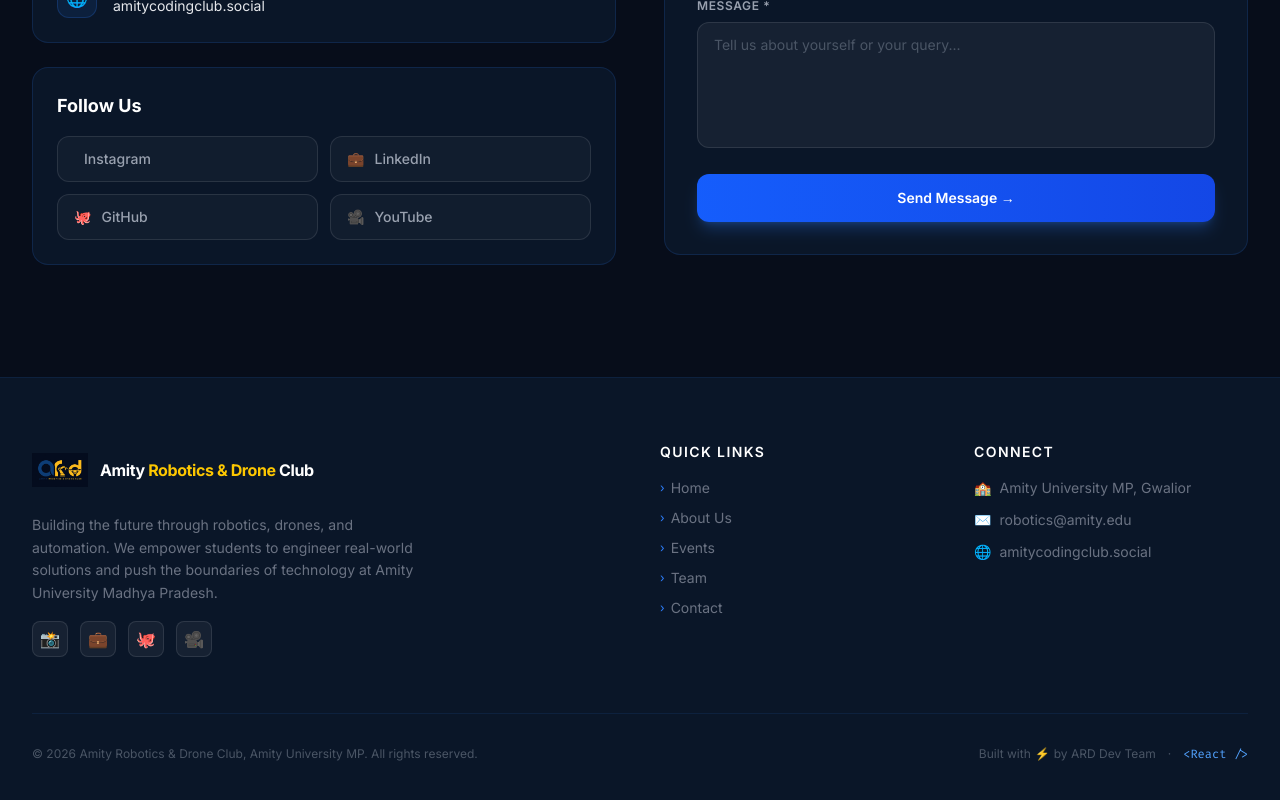
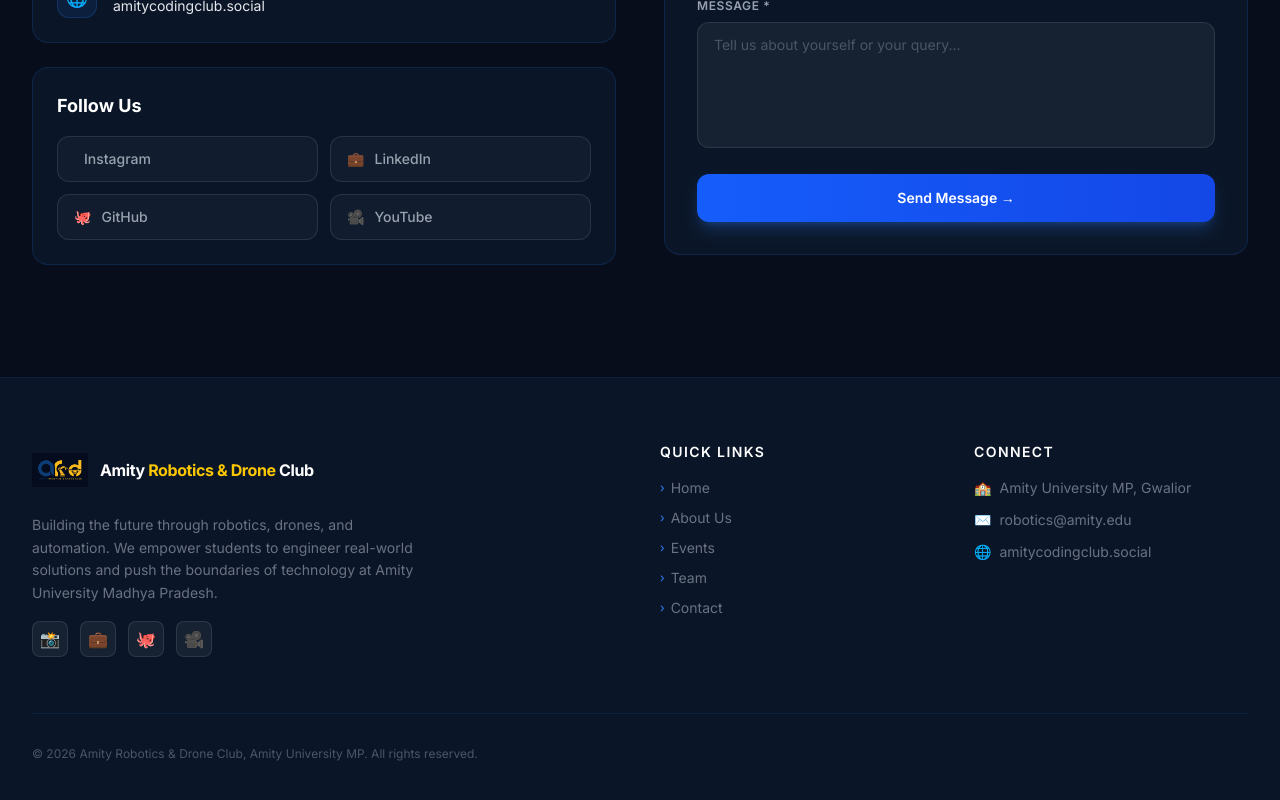
Before and after one commit to Himanshusharma610/ARD, a React (Vite) app: page / in a window 1280 px wide. Shown: the part 5498-6298 px from the top of the page. Built offline with nearby package versions, Linux system fonts and the light colour scheme.

Commit message:
Update Footer.tsx

```diff
--- a/src/components/Footer.tsx
+++ b/src/components/Footer.tsx
@@ -101,13 +101,7 @@
           <p className="text-gray-600 text-xs">
             © {currentYear} Amity Robotics & Drone Club, Amity University MP. All rights reserved.
           </p>
-          <div className="flex items-center gap-1 text-gray-600 text-xs">
-            <span>Built with</span>
-            <span className="text-yellow-500">⚡</span>
-            <span>by ARD Dev Team</span>
-            <span className="mx-2">·</span>
-            <span className="text-blue-400 font-mono text-xs">&lt;React /&gt;</span>
-          </div>
+
         </div>
       </div>
     </footer>
```
